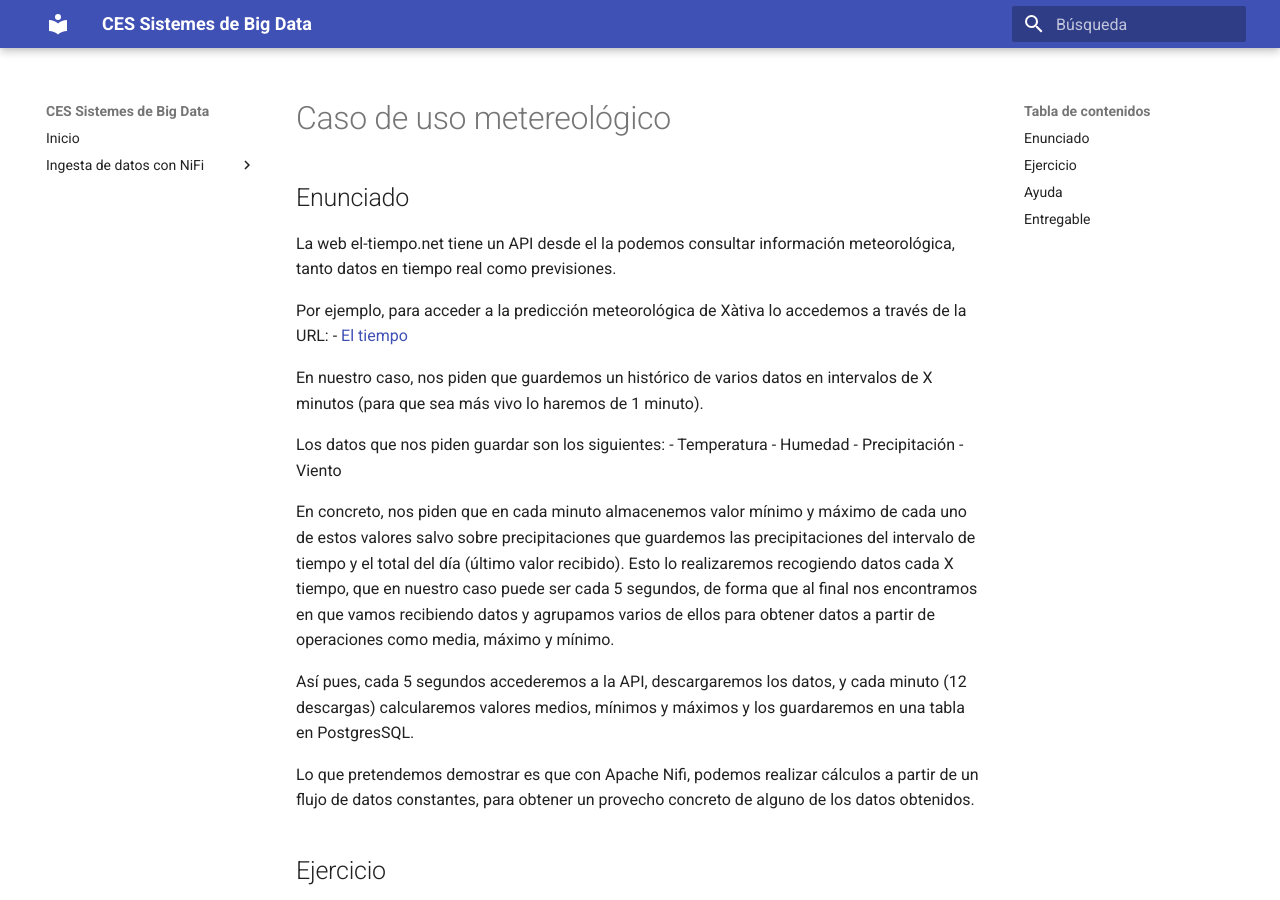
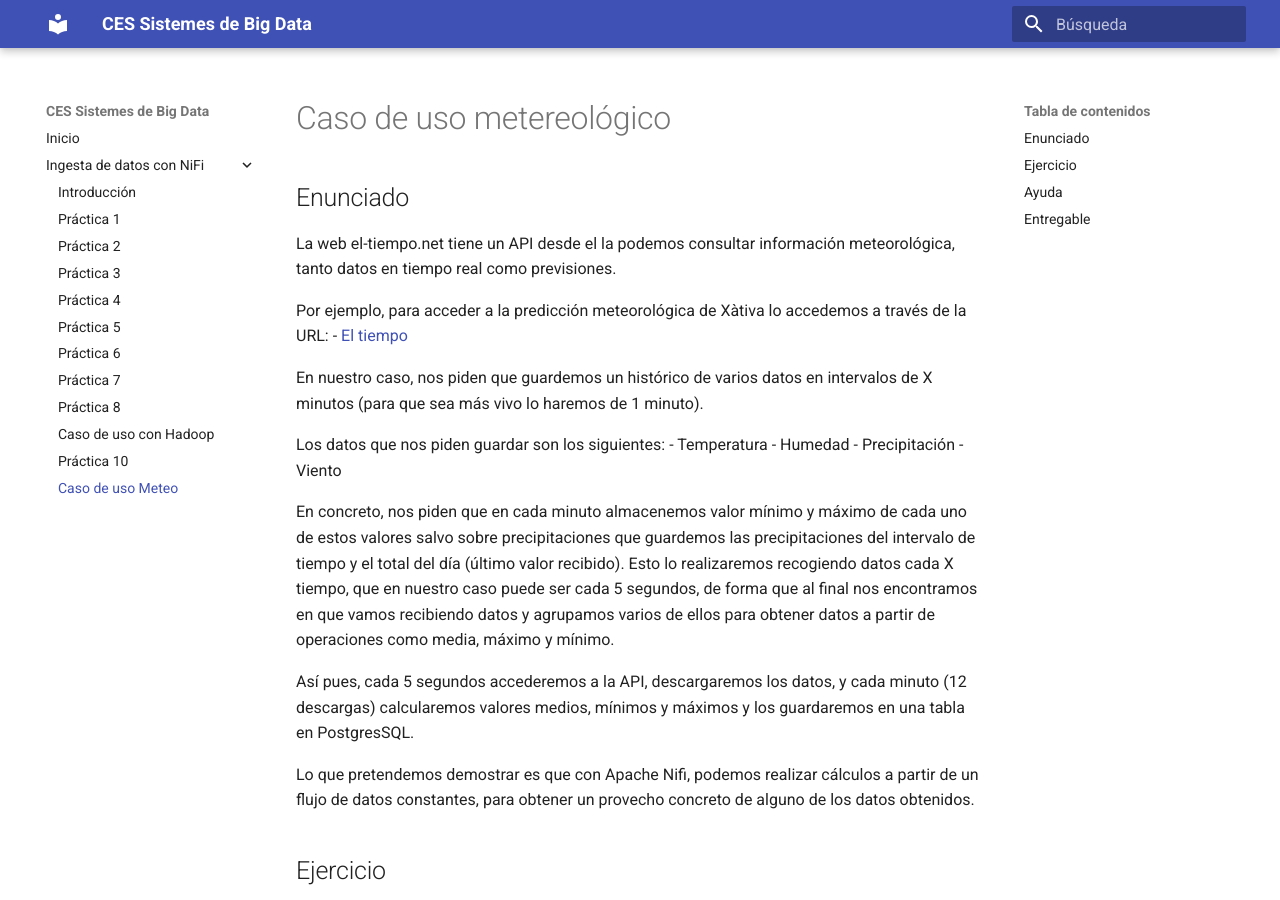
Before and after one commit to jorsodom/bigdata-sb, an MkDocs documentation site: the page built from docs/nifi/nifiCasoUsoMeteo.md, in a window 1280 px wide and 900 px high. Built offline with MkDocs 1.6.1 and Material for MkDocs 9.7.7, drawn with Linux system fonts in a browser that asks for light colours.

Commit message:
test Nifi/Odi scen

```diff
--- a/mkdocs.yml
+++ b/mkdocs.yml
@@ -16,6 +16,7 @@ nav:
     - Práctica 8: nifi/nifiPractica8.md
     - Caso de uso con Hadoop: nifi/nifiCasoUsoHadoop.md
     - Práctica 10: nifi/nifiPractica10.md
+    - Caso de uso Meteo: nifi/nifiCasoUsoMeteo.md
    # - Caso uso MongoDB: nifi/nifiCasoUsoMongoDB.md
   #  - Caso de uso con PostgreSQL: nifi/nifiCasoUsoPostgreSQL.md
   #- ETL con ODI:
```
